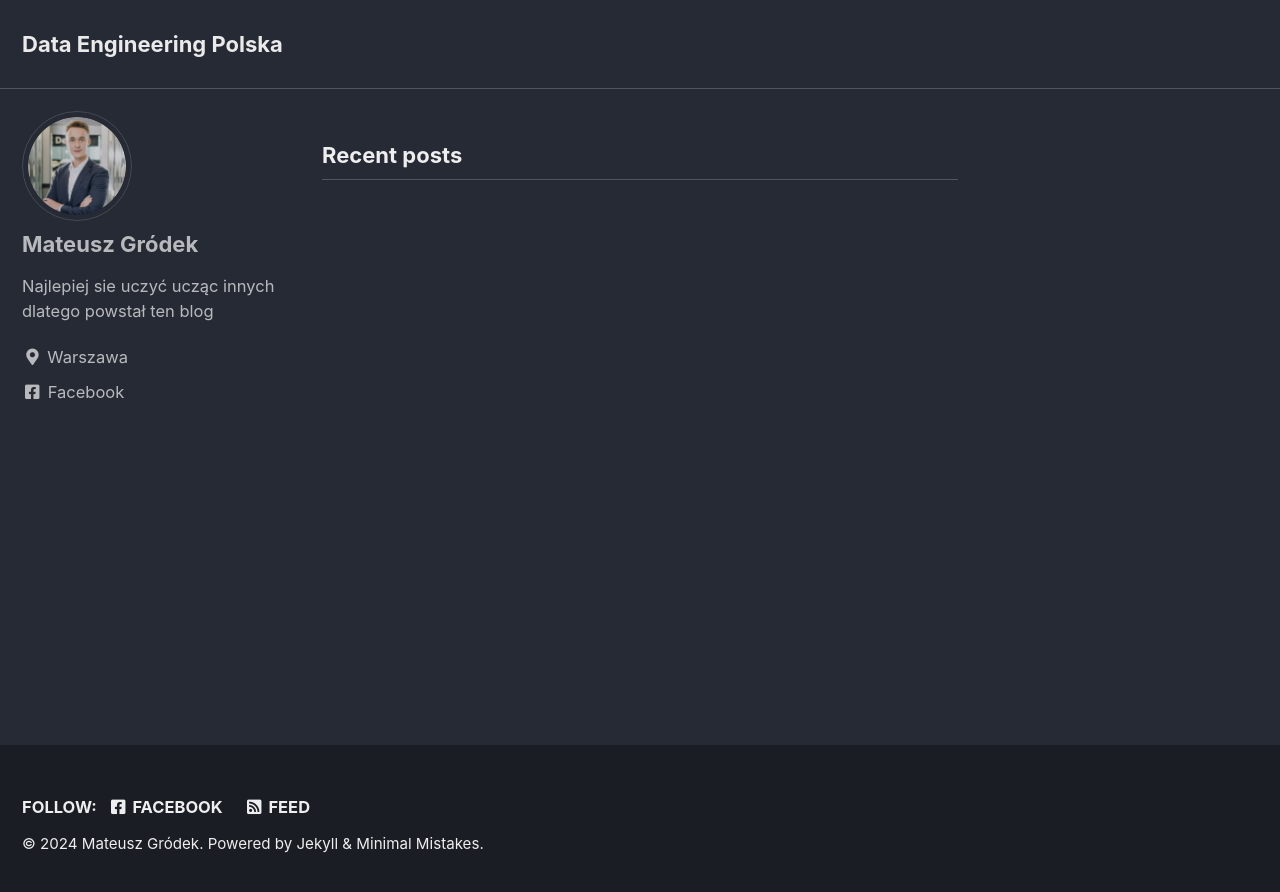
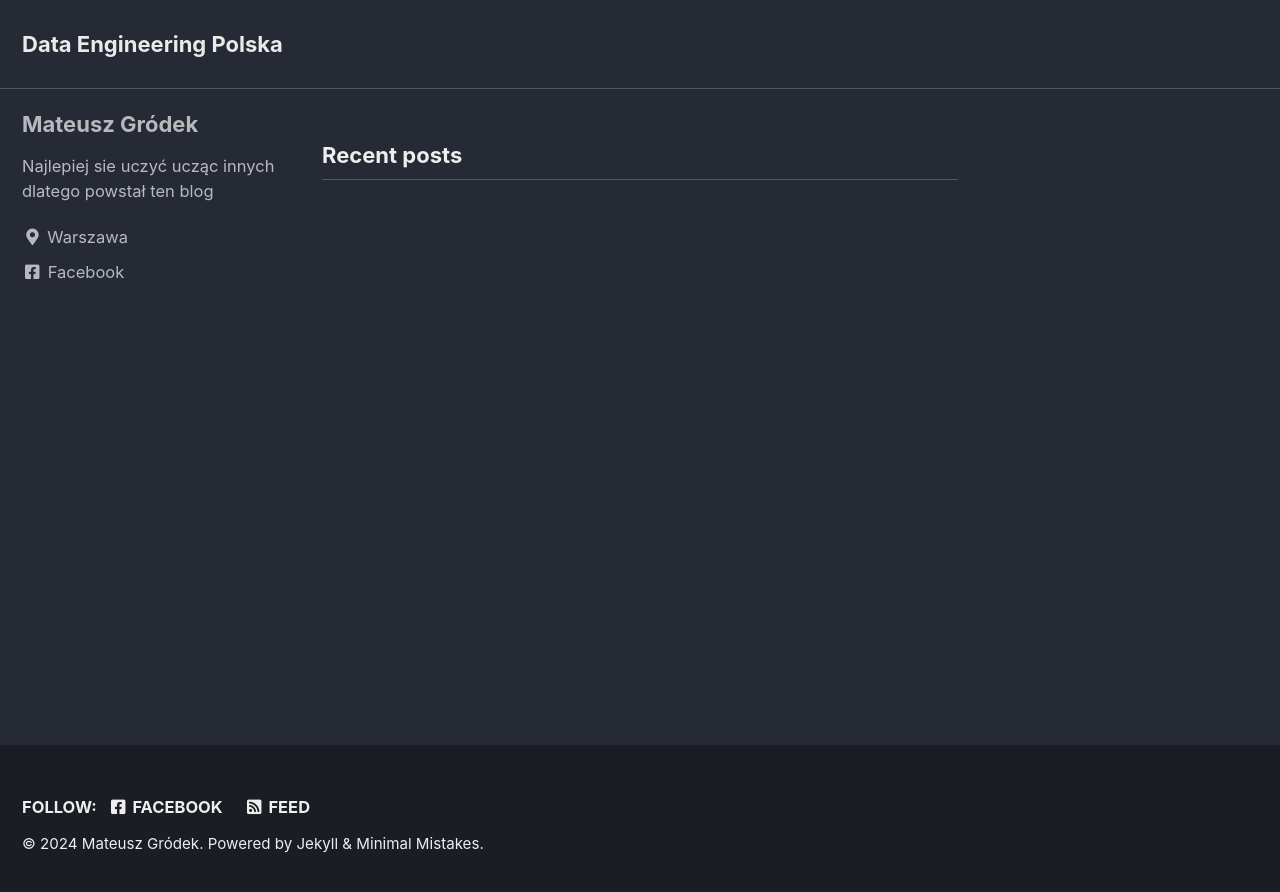
Before and after one commit to mateusz-grodek/mateusz-grodek.github.io, a Jekyll site: the page built from index.html, in a window 1280 px wide. Shown: the top 892 px of the page. Built offline with Jekyll 4.4.1, drawn with Linux system fonts in a browser that asks for light colours; cached includes are drawn as plain includes; the list of posts is cut into pages by our own code.

Commit message:
Update _config.yml

```diff
--- a/_config.yml
+++ b/_config.yml
@@ -105,7 +105,7 @@ analytics:
 # Site Author
 author:
   name             : "Mateusz Gródek"
-  avatar           : "/assets/images/mgrodek_linkedin_photo.png"
+  avatar           : #"/assets/images/mgrodek_linkedin_photo.png"
   bio              : "Najlepiej sie uczyć ucząc innych dlatego powstał ten blog"
   location         : "Warszawa"
   email            :
```
